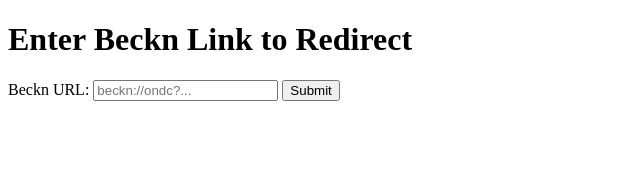
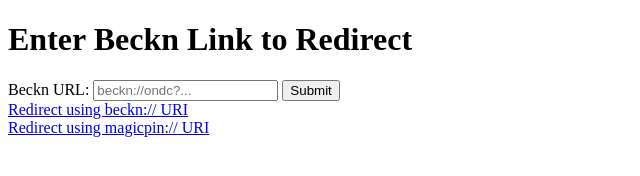
Before and after one commit to sonalishakya/sdk-experiments, a website: page index.html in a window 1280 px wide. Shown: the whole page, without its empty margins (0-640 px from the left). Drawn offline with Linux system fonts and the light colour scheme.

Commit message:
Testing redirection

```diff
--- a/index.html
+++ b/index.html
@@ -11,6 +11,14 @@
         <label for="becknUrl">Beckn URL:</label>
         <input type="text" id="becknUrl" name="becknUrl" required placeholder="beckn://ondc?...">
         <button type="submit">Submit</button>
+	<br>
+	<a href="beckn://ondc?context.bpp_id=webapi.magicpin.in/oms_partner/ondc&context.domain=ONDC:RET11&message.intent.provider.id=985577&context.action=search">
+    	    Redirect using beckn:// URI
+	</a>
+	<br>
+	<a href="magicpin://ondc?context.bpp_id=webapi.magicpin.in/oms_partner/ondc&context.domain=ONDC:RET11&message.intent.provider.id=985577&context.action=search">
+	    Redirect using magicpin:// URI
+	</a>
     </form>
 </body>
 </html>
```
